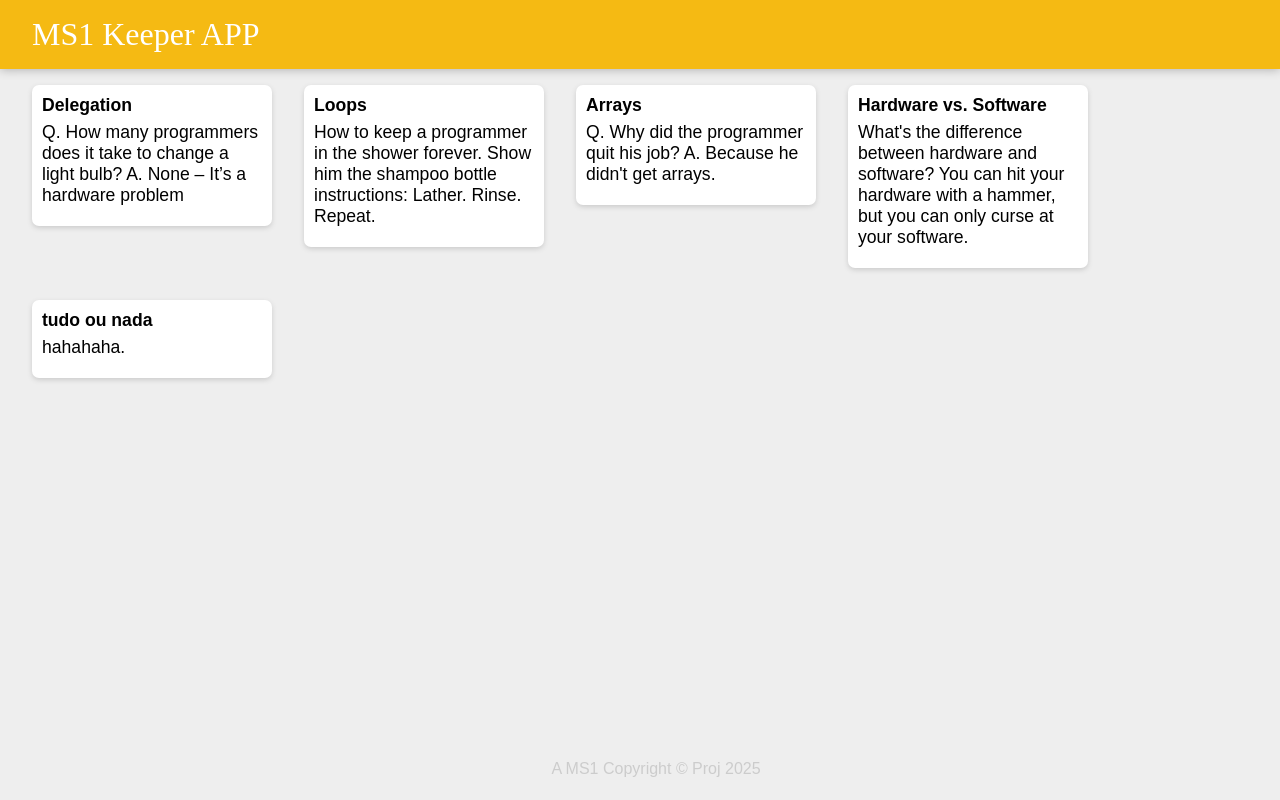
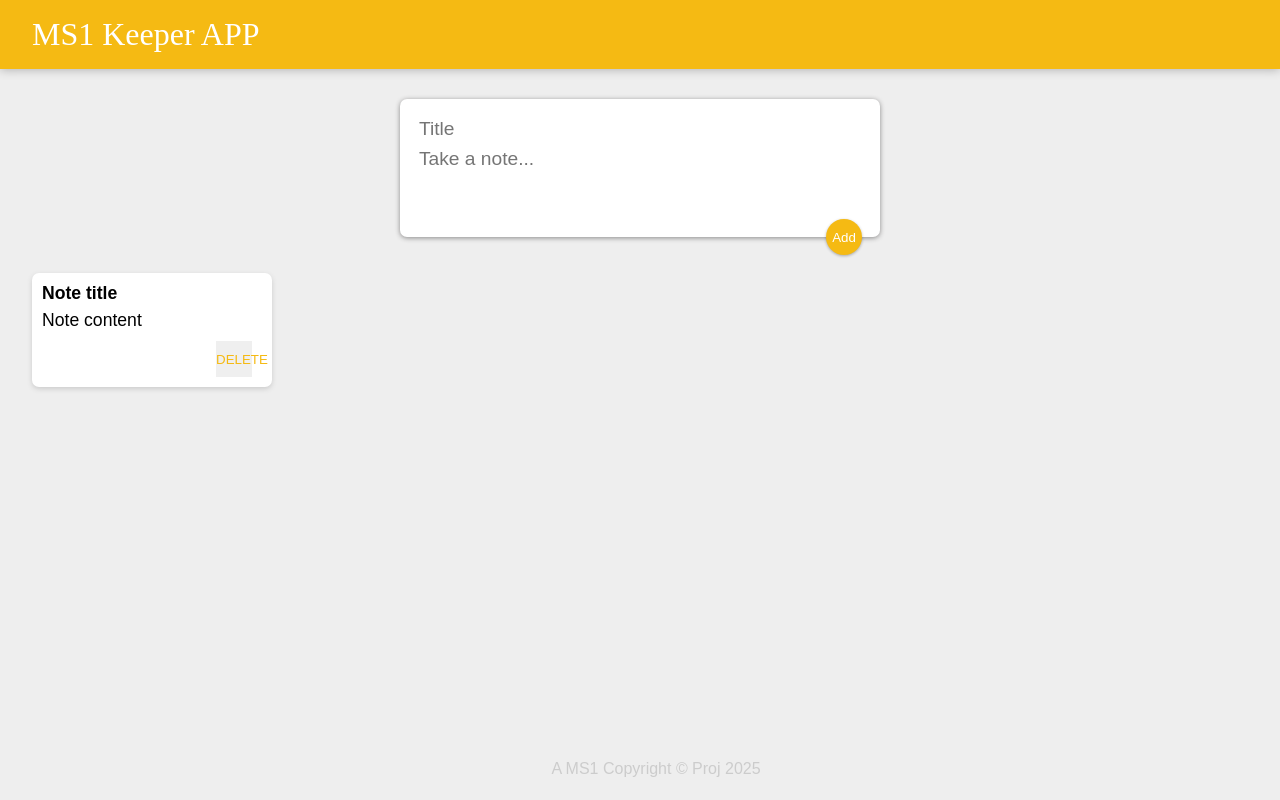
Before and after one commit to MarceloMSilveira/keep-app, a React (Vite) app: page / in a window 1280 px wide. Built offline with nearby package versions, Linux system fonts and the light colour scheme.

Commit message:
part III - initial state

```diff
--- a/src/App.jsx
+++ b/src/App.jsx
@@ -1,22 +1,32 @@
 import Footer from "./components/Footer";
 import Header from "./components/Header";
 import Note from "./components/Note";
-import notes from "./notes";
-
-function renderNote(note) {
-  return(
-    <Note key={note.key} title={note.title} content={note.content}/>
-  )
-}
+import CreateArea from "./components/CreateArea";
 
 function App() {
   return(
     <>
       <Header />
-      {notes.map(renderNote)}
+      <CreateArea />
+      <Note key={1} title="Note title" content="Note content" />
       <Footer />
     </>
   )
 }
 
 export default App;
+
+//CHALLENGE:
+//1. Implement the add note functionality.
+//- Create a constant that keeps track of the title and content.
+//- Pass the new note back to the App.
+//- Add new note to an array.
+//- Take array and render seperate Note components for each item.
+
+//2. Implement the delete note functionality.
+//- Callback from the Note component to trigger a delete function.
+//- Use the filter function to filter out the item that needs deletion.
+//- Pass a id over to the Note component, pass it back to the App when deleting.
+
+//This is the end result you're aiming for:
+//https://pogqj.csb.app/
--- /dev/null
+++ b/src/components/CreateArea.jsx
@@ -0,0 +1,11 @@
+export default function CreateArea() {
+  return (
+    <div>
+      <form>
+        <input name="title" placeholder="Title" />
+        <textarea name="content" placeholder="Take a note..." rows="3" />
+        <button>Add</button>
+      </form>
+    </div>
+  );
+}
--- a/src/components/Note.jsx
+++ b/src/components/Note.jsx
@@ -3,6 +3,7 @@
     <div className="note">
       <h1>{title}</h1>
       <p>{content}</p>
+      <button>DELETE</button>
     </div>
   )
 }
--- a/src/index.css
+++ b/src/index.css
@@ -3,11 +3,9 @@
   margin: 0;
   box-sizing: border-box;
 }
-
 html {
   font-family: "Montserrat", sans-serif;
 }
-
 body {
   background: #eee;
   padding: 0 16px;
@@ -37,7 +35,6 @@
 footer p {
   color: #ccc;
 }
-
 .note {
   background: #fff;
   border-radius: 7px;
@@ -47,15 +44,59 @@
   margin: 16px;
   float: left;
 }
-
 .note h1 {
   font-size: 1.1em;
   margin-bottom: 6px;
 }
-
 .note p {
   font-size: 1.1em;
   margin-bottom: 10px;
   white-space: pre-wrap;
   word-wrap: break-word;
 }
+
+.note button {
+  position: relative;
+  float: right;
+  margin-right: 10px;
+  color: #f5ba13;
+  border: none;
+  width: 36px;
+  height: 36px;
+  cursor: pointer;
+  outline: none;
+}
+
+form {
+  position: relative;
+  width: 480px;
+  margin: 30px auto 20px auto;
+  background: #fff;
+  padding: 15px;
+  border-radius: 7px;
+  box-shadow: 0 1px 5px rgb(138, 137, 137);
+}
+form input,
+form textarea {
+  width: 100%;
+  border: none;
+  padding: 4px;
+  outline: none;
+  font-size: 1.2em;
+  font-family: inherit;
+  resize: none;
+}
+form button {
+  position: absolute;
+  right: 18px;
+  bottom: -18px;
+  background: #f5ba13;
+  color: #fff;
+  border: none;
+  border-radius: 50%;
+  width: 36px;
+  height: 36px;
+  box-shadow: 0 1px 3px rgba(0, 0, 0, 0.3);
+  cursor: pointer;
+  outline: none;
+}
```
